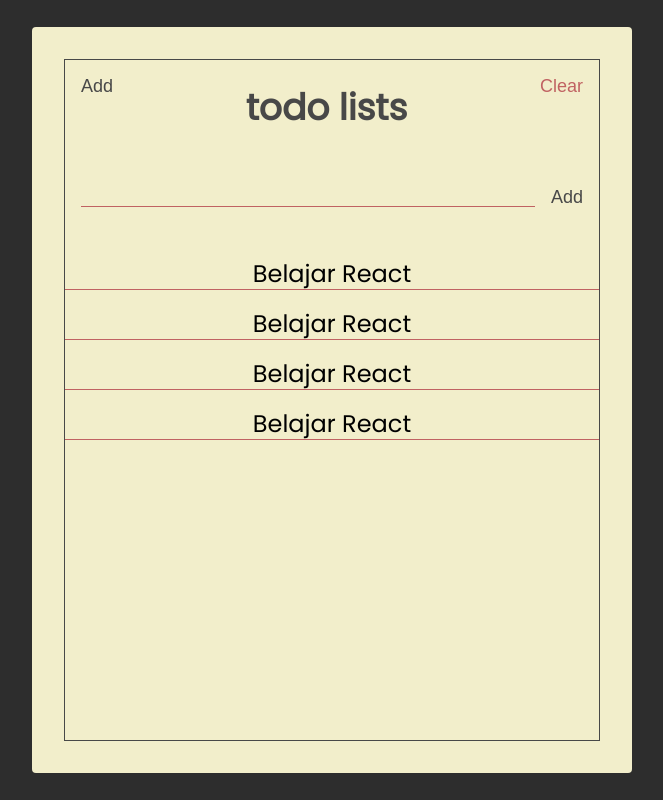
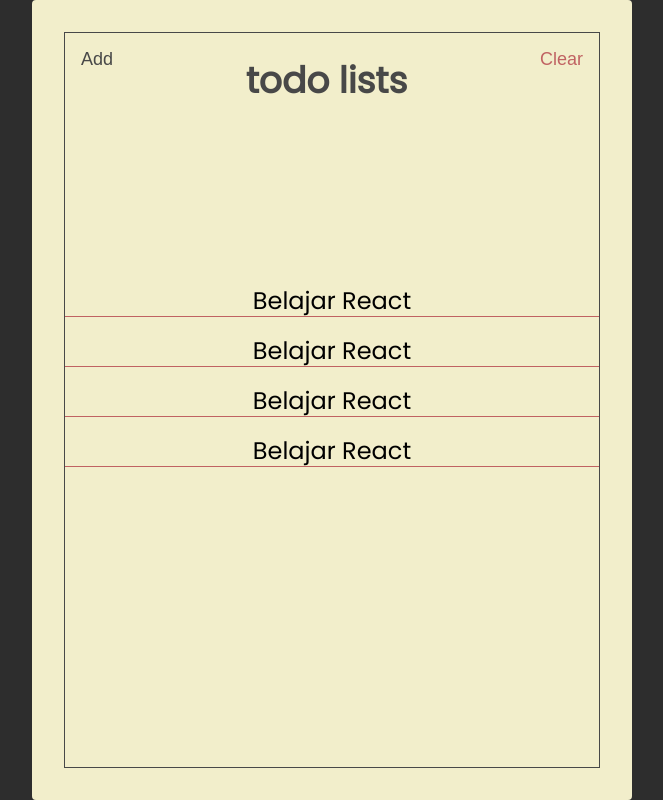
Before and after one commit to Novianto778/react-todolist, a React (Create React App) app: page / in a window 1280 px wide. Shown: the whole page, without its empty margins (308-971 px from the left). Built offline with nearby package versions, Linux system fonts and the light colour scheme.

Commit message:
TodoForm Toggle

```diff
--- a/src/App.css
+++ b/src/App.css
@@ -32,7 +32,7 @@
 }
 
 .container {
-  height: 100%;
+  height: 100vh;
   width: 600px;
   background-color: #f2eecb;
   border-radius: 4px;
--- a/src/components/TodoForm.js
+++ b/src/components/TodoForm.js
@@ -1,7 +1,7 @@
 import React, { useState } from "react";
 import PropTypes from "prop-types";
 
-export default function TodoForm({ addTodo }) {
+export default function TodoForm({ addTodo, showAdd }) {
   const [value, setValue] = useState("");
   const handleFormSubmit = (e) => {
     e.preventDefault();
@@ -12,6 +12,8 @@
     addTodo(value);
     setValue("");
   };
+
+  if(showAdd){
   return (
     <section className="add">
       <form className="add-form" onSubmit={handleFormSubmit}>
@@ -25,8 +27,12 @@
       </form>
     </section>
   );
+  }else {
+    return null;
+  }
 }
 
 TodoForm.propTypes = {
   addTodo: PropTypes.func.isRequired,
+  showAdd : PropTypes.bool.isRequired
 };
--- a/src/pages/TodoLists.js
+++ b/src/pages/TodoLists.js
@@ -24,7 +24,7 @@
   return (
     <Paper>
       <Header showAddToggle={showAddToggle}/>
-      <TodoForm addTodo={addTodo}/>
+      <TodoForm addTodo={addTodo} showAdd={showAdd}/>
       <Todos todos={todos}/>
     </Paper>
   );
```
Also changed, not shown: src/components/Header.js (line endings or trailing spaces).
